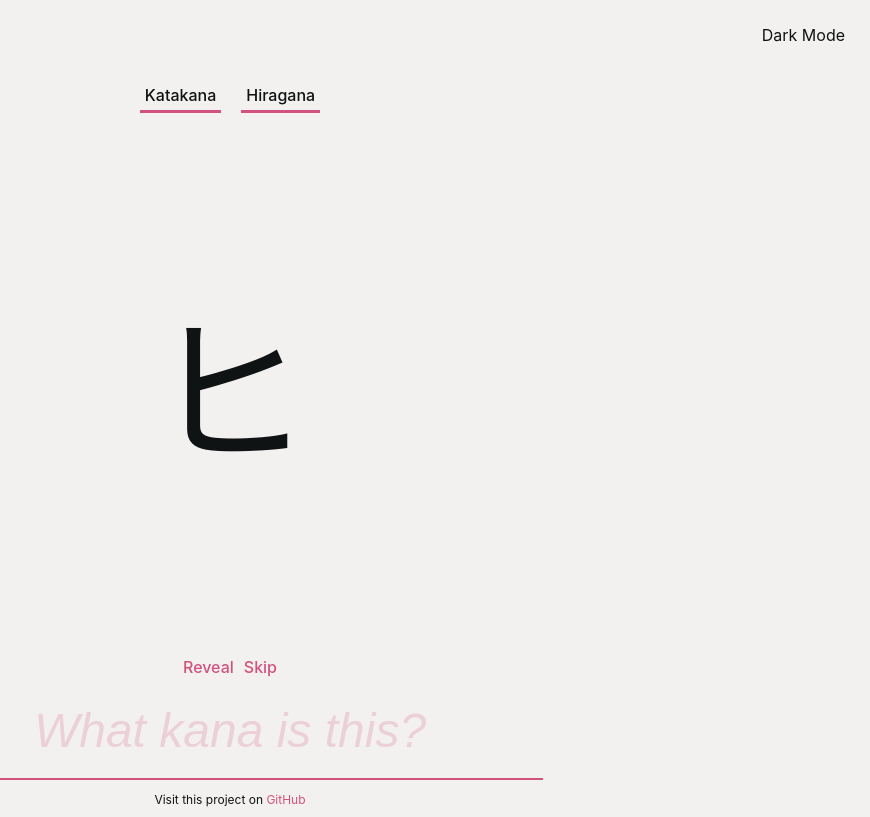
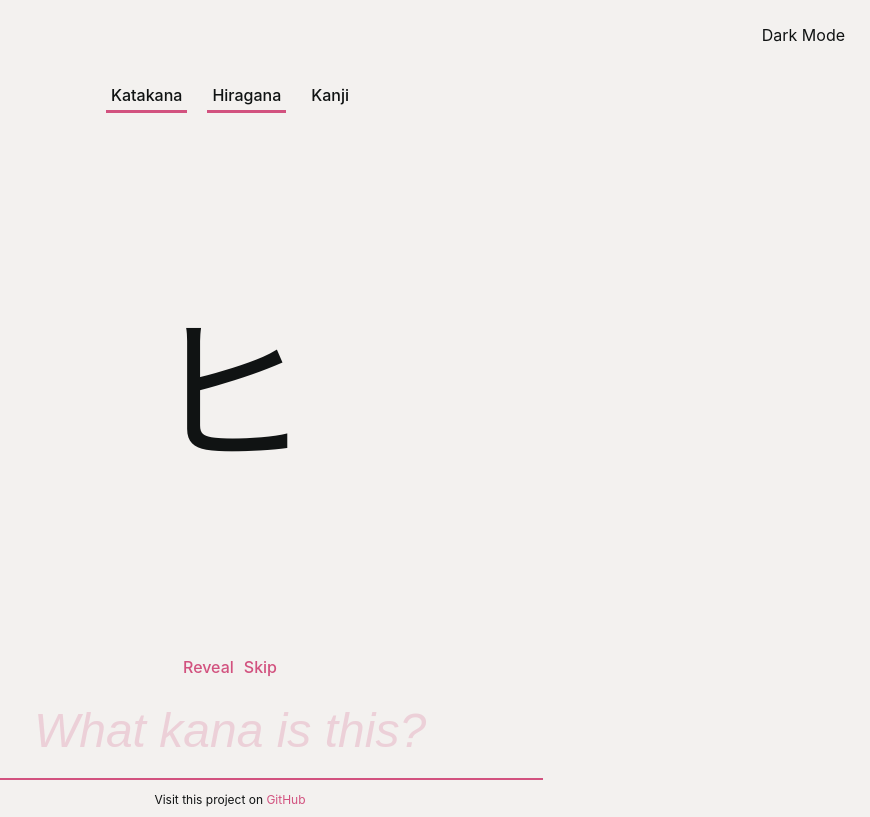
Before and after one commit to porthunt/kantan, a React (Create React App) app: page / in a window 1280 px wide. Shown: the whole page, without its empty margins (410-1280 px from the left). Built offline with nearby package versions, Linux system fonts and the light colour scheme.

Commit message:
saving theme to local storage, adding some kanjis

```diff
--- a/src/App.js
+++ b/src/App.js
@@ -13,6 +13,7 @@ import Header from './Header/Header';
 
 import hiragana from './characters/hiragana';
 import katakana from './characters/katakana';
+import kanji from './characters/kanji';
 import DARK_COLOR from './themes/dark';
 import LIGHT_COLOR from './themes/light';
 
@@ -28,7 +29,10 @@ const App = () => {
   const [isRevealedState, setIsRevealedState] = useState(false);
   const [inputPlaceHolderState, setInputPlaceHolderState] = useState(null);
   const [selectedKanasState, setSelectedKanasState] = useState(["hiragana", "katakana"]);
-  const [themeState, setThemeState] = useState("light");
+  const [themeState, setThemeState] = useState(() => {
+    const local_theme = localStorage.getItem('theme');
+    return (local_theme ? local_theme : "light");
+  });
   const [availableKanas, setAvailableKanas] = useState([...hiragana, ...katakana]);
   const [kanaState, setKanaState] = useState(() => {
     let kanas = [...hiragana, ...katakana];
@@ -58,7 +62,7 @@ const App = () => {
       setValidKanaState("correct");
       setStreakState(streakState + 1);
       refresh();
-    } else if (!kanaState["values"].includes(inputValue) && inputValue.length >= 3) {
+    } else if (!kanaState["values"].includes(inputValue) && inputValue.length >= 2) {
       setStreakState(0);
       setValidKanaState("incorrect");
     } else
@@ -72,6 +76,9 @@ const App = () => {
 
     if (currentKanas.includes("katakana"))
       availableKanas = [...availableKanas, ...katakana];
+
+    if (currentKanas.includes("kanji"))
+      availableKanas = [...availableKanas, ...kanji];
 
     setAvailableKanas(availableKanas);
     refresh();
@@ -93,10 +100,13 @@ const App = () => {
   }
 
   const changeTheme = () => {
-    if (themeState === "light")
-      setThemeState("dark")
-    else if (themeState === "dark")
-      setThemeState("light")
+    let theme;
+    if (themeState === "light") {
+      theme = "dark";
+    } else
+      theme = "light";
+    setThemeState(theme);
+    localStorage.setItem('theme', theme);
   }
 
   const untoggleKana = (kana) => {
--- a/src/KanaSelector/KanaSelector.js
+++ b/src/KanaSelector/KanaSelector.js
@@ -18,6 +18,12 @@ const KanaSelector = (props) => {
                 className={props.selected.includes("hiragana") ? 'selected' : null}
                 >Hiragana
             </li>
+            <li
+                onClick={() => props.click("kanji")}
+                style={props.theme === "light" ? {color: LIGHT_COLOR} : {color: DARK_COLOR}}
+                className={props.selected.includes("kanji") ? 'selected' : null}
+                >Kanji
+            </li>
         </ul>
     );
 }
--- /dev/null
+++ b/src/characters/kanji.js
@@ -0,0 +1,11 @@
+const kanji = [
+    {"key": "日本", "values": ["nihon", "nippon"]},
+    {"key": "人", "values": ["hito"]},
+    {"key": "火山", "values": ["kazan"]},
+    {"key": "秋", "values": ["aki"]},
+    {"key": "男", "values": ["otoko"]},
+    {"key": "雨", "values": ["ame"]},
+    {"key": "私", "values": ["watashi", "watakushi"]},
+  ];
+
+export default kanji;
```
